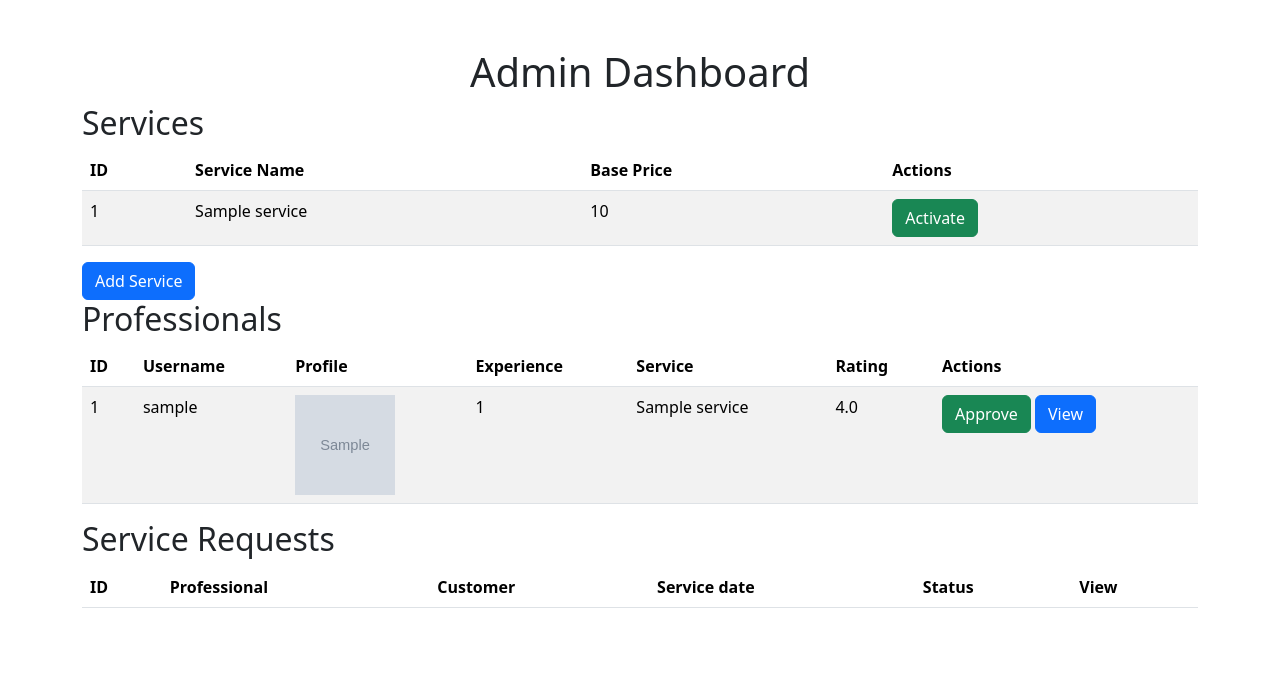
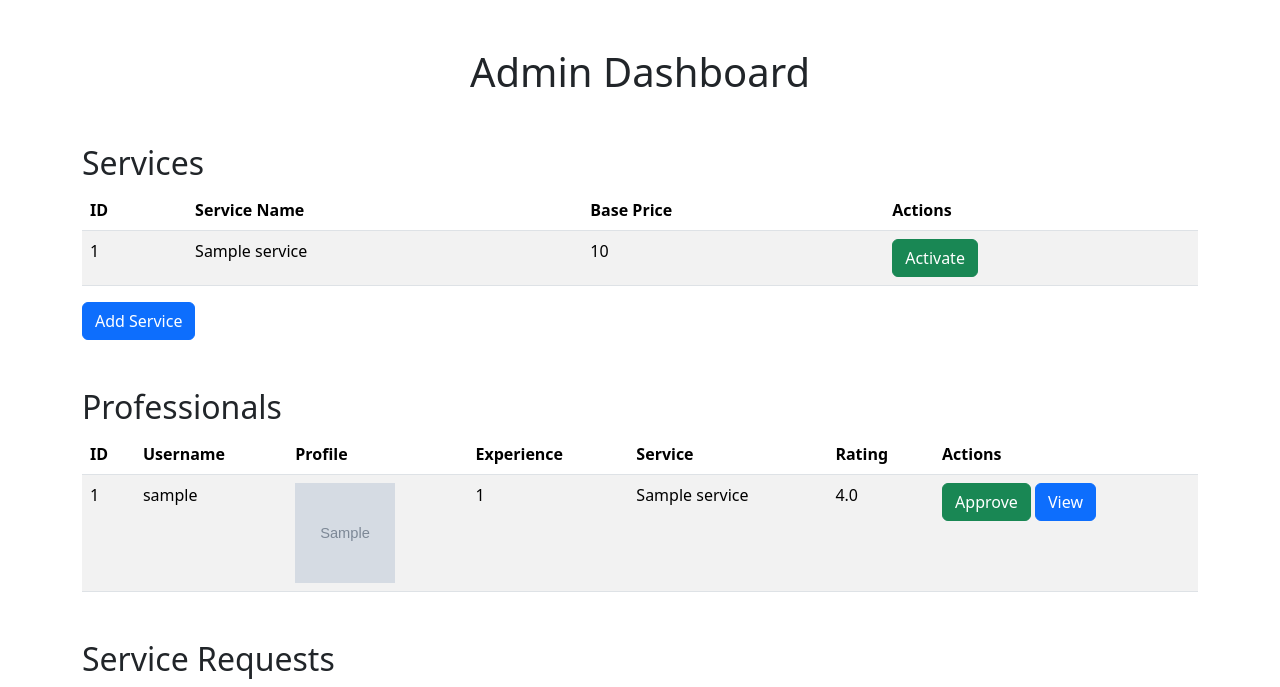
Before and after one commit to jishnujp/Household-Services, a Flask app: page /admin/home in a window 1280 px wide. Shown: the part 57-744 px from the top of the page. Before the commit the page ends 665 px from the top, so only its background shows below. Run offline with Flask 3, Linux system fonts and the light colour scheme; a user stored in the database is signed in; tables that the repository leaves empty hold one stand-in row (values such as "Sample post"); grey boxes marked "Sample" are stand-in pictures; lists and menus that the app fills with data are empty; parts of the project's set-up code (start-up, migrations or seed data) failed here and were passed over.

Commit message:
style: Add margin spacing to sections and service modal in admin home template

```diff
--- a/backend/app/templates/admin/home.html
+++ b/backend/app/templates/admin/home.html
@@ -7,7 +7,7 @@
 
 <!-- Section 1 : Services-->
 <div>
-    <div>
+    <div class="mt-5">
         <h2>Services</h2>
     </div>
     <div>
@@ -45,13 +45,15 @@
         </table>
     </div>
     <!-- service_modal outside the loop - without service variable (add) -->
-    {% include 'components/service_modal.html' %}
+    <div class="mt-3">
+        {% include 'components/service_modal.html' %}
+    </div>
 </div>
 
 
 <!-- Section 2: Professionals -->
 <div>
-    <div>
+    <div class="mt-5">
         <h2>Professionals</h2>
     </div>
     <div>
@@ -96,7 +98,7 @@
 
 <!--   Section3: Service Requests -->
 <div>
-    <div>
+    <div class="mt-5">
         <h2>Service Requests</h2>
     </div>
     <div>
```
